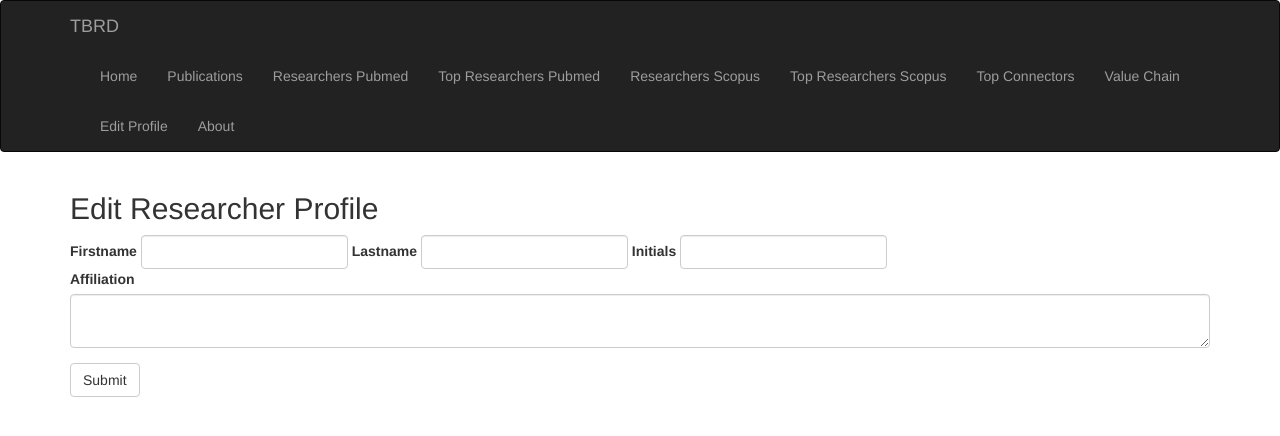
After one commit to likit/biopharms, a Flask app: page /edit_profile in a window 1280 px wide. The commit adds this page. Shown: the top 436 px of the page. Run offline with Flask 2, Linux system fonts and the light colour scheme; some libraries are stand-ins or nearby versions.

Commit message:
added form for researcher profile edit

```diff
--- a/webapp/app/main/forms.py
+++ b/webapp/app/main/forms.py
@@ -1,5 +1,6 @@
 from flask.ext.wtf import Form
-from wtforms import (SubmitField, BooleanField, StringField, HiddenField)
+from wtforms import (SubmitField, BooleanField,
+                        StringField, HiddenField, TextAreaField)
 from wtforms.validators import Optional
 # from wtforms import ValidationError, widgets
 
@@ -18,3 +19,12 @@ class valChainForm(Form):
     lastname = StringField()
     dname = HiddenField()
     submit = SubmitField('Submit')
+
+class AuthorProfile(Form):
+    lastname = StringField('Lastname')
+    forename = StringField('Firstname')
+    initials = StringField('Initials')
+    identifiers = StringField('Indentifiers')
+    affil = TextAreaField('Affiliation')
+    dname = HiddenField()
+    submit = SubmitField('Submit')
--- a/webapp/app/main/views.py
+++ b/webapp/app/main/views.py
@@ -3,7 +3,7 @@ from datetime import datetime
 from . import main
 from .. import graph
 from collections import defaultdict, namedtuple
-from forms import valChainForm
+from forms import valChainForm, AuthorProfile
 
 from flask import (Flask, render_template, session,
                     request, redirect, url_for, flash, jsonify)
@@ -14,9 +14,41 @@ ALL_CATEGORIES = ['vaccine', 'stem cell',
                     'therapeutic antibody',
                     'therapeutic peptide']
 
+@main.route('/edit_profile', methods=['GET', 'POST'])
+def edit_profile():
+    form = AuthorProfile()
+    if request.method == 'GET':
+        forename, lastname = request.args.get('name', '|').split('|')  # category
+        dname = request.args.get('dname', 'pubmed')
+        if forename and lastname:
+            if dname == 'scopus':
+                cypher_command = \
+                        "MATCH (n:AUTHOR:SCOPUS {ForeName:'%s', LastName:'%s'}) return n;" \
+                        % (forename, lastname)
+            else:
+                cypher_command = \
+                        "MATCH (n:AUTHOR {ForeName:'%s', LastName:'%s'}) return n;" \
+                        % (forename, lastname)
+            author = graph.cypher.execute(cypher_command)
+            form.forename.data = author.one.properties['ForeName']
+            form.lastname.data = author.one.properties['LastName']
+            form.dname.data = dname
+            form.initials.data = author.one.properties['Initials']
+            form.affil.data = ';'.join(author.one.properties['Affiliation']) or 'No data'
+        return render_template('edit_profile.html', form=form, dname=dname)
+    if request.method == 'POST':
+        if form.validate_on_submit():
+            flash('Data updated successfully.')
+            print(form.forename.data, form.affil.data)
+        else:
+            print('Form not validated.')
+        return redirect(url_for('main.main_page'))
+
+
 @main.route('/', methods=['GET', 'POST'])
 def index():
     return render_template('index.html')
+
 
 @main.route('/top_rank_scopus', methods=['GET', 'POST'])
 def top_rank_scopus():
--- a/webapp/app/templates/base.html
+++ b/webapp/app/templates/base.html
@@ -32,6 +32,7 @@
                 <li><a href="/top_rank_scopus">Top Researchers Scopus</a></li>
                 <li><a href="/top_connectors">Top Connectors</a></li>
                 <li><a href="/show_value_chain">Value Chain</a></li>
+                <li><a href="/edit_profile">Edit Profile</a></li>
                 <li><a href="/about">About</a></li>
             </ul>
         </div>
--- /dev/null
+++ b/webapp/app/templates/edit_profile.html
@@ -0,0 +1,35 @@
+{% extends "base.html" %}
+{% import "bootstrap/wtf.html" as wtf %}
+
+{% block styles %}
+{{ super() }}
+{% endblock %}
+
+{% block scripts %}
+{{ super() }}
+{% endblock %}
+
+{% block title %}Edit Pubmed Data{% endblock %}
+{% block page_content %}
+<div>
+    <h2>Edit Researcher Profile</h2>
+    <form action={{ url_for('main.edit_profile') }} method="post">
+        <div class="form-inline">
+            <div class="form-group">
+                {{ form.forename.label(for='forename') }} {{ form.forename(class="form-control") }}
+            </div>
+            <div class="form-group">
+                {{ form.lastname.label(for='lastname') }} {{ form.lastname(class="form-control") }}
+            </div>
+            <div class="form-group">
+                {{ form.initials.label(for='initials') }} {{ form.initials(class="form-control") }}
+            </div>
+        </div>
+        <div class="form-group">
+            {{ form.affil.label(for='affil') }} {{ form.affil(class="form-control") }}
+        </div>
+        {{ form.dname(value=dname) }}
+        {{ form.submit(value="Submit", class="btn btn-default") }}
+    </form>
+</div>
+{% endblock %}
```
